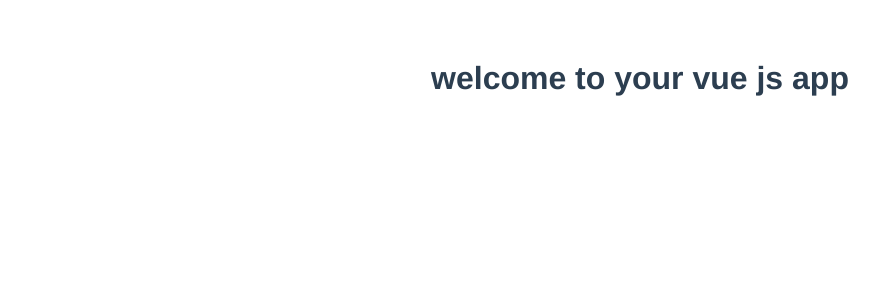
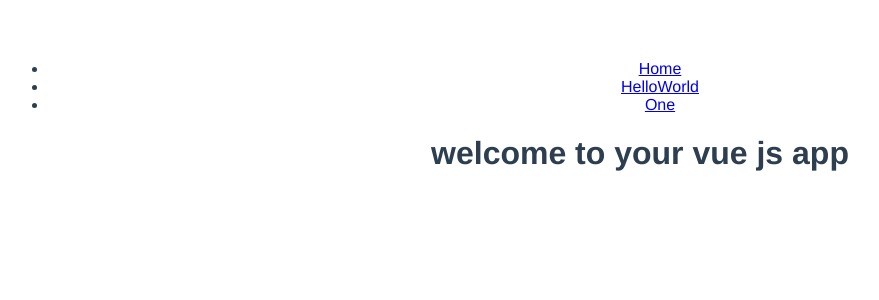
Before and after one commit to mycole/vuety, a Vue app: page / in a window 1280 px wide. Shown: the top 300 px of the page, without its empty margins (0-879 px from the left). Built offline with nearby package versions, Linux system fonts and the light colour scheme.

Commit message:
added links

```diff
--- a/src/App.vue
+++ b/src/App.vue
@@ -1,6 +1,11 @@
 <template>
   <div id="app">
 
+<ul>
+  <li><router-link to='/Home'>Home</router-link></li>
+  <li>    <router-link to='/HelloWorld'>HelloWorld</router-link>  </li>
+  <li>    <router-link to='/One'>One</router-link>  </li>
+</ul>
 <router-view/>
   </div>
 </template>
```
